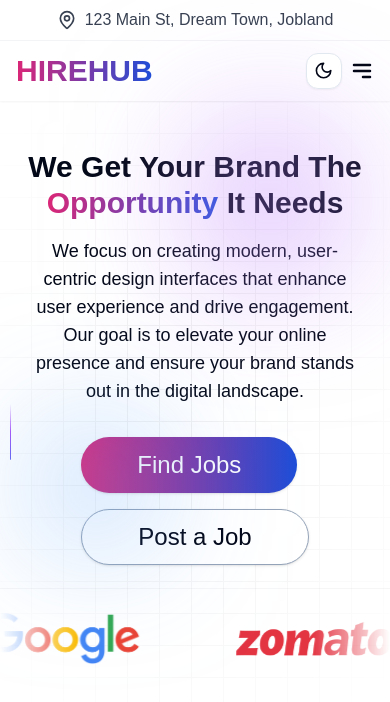
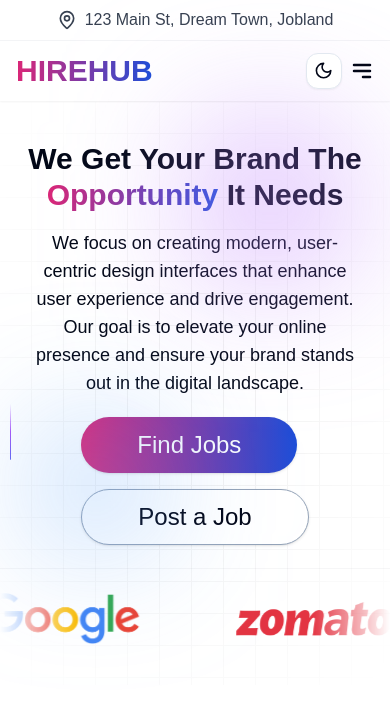
Before and after one commit to Farhan-6710/HireHub, a Next.js app: page / in a window 390 px wide. Shown: the top 702 px of the page. Built offline with nearby package versions, Linux system fonts and the light colour scheme; no server answers; a web font is replaced by a local one.

Commit message:
looks-good

```diff
--- a/src/app/components/heroSection/Hero.tsx
+++ b/src/app/components/heroSection/Hero.tsx
@@ -16,7 +16,7 @@ const Hero = () => {
   const isInView = useInView(ref, { once: true }); // Trigger animation only once
 
   return (
-    <div className="flex flex-col justify-center items-center p-4 py-12 pb-6 xs:pb-8 sm:py-16 xl:py-24 xl:pb-10 2xl:py-28 2xl:pb-20 container mx-auto relative z-0">
+    <div className="flex flex-col justify-center items-center p-4 py-10 pb-6 xs:pb-8 sm:py-16 xl:py-24 xl:pb-10 2xl:py-28 2xl:pb-20 container mx-auto relative z-0">
 
       <motion.h1
         ref={ref}
@@ -42,7 +42,7 @@ const Hero = () => {
         user experience and drive engagement. Our goal is to elevate your online
         presence and ensure your brand stands out in the digital landscape.
       </motion.p>
-      <div className="flex flex-col xs:flex-row gap-4 md:gap-6 relative z-10 group mt-4">
+      <div className="flex flex-col xs:flex-row gap-4 md:gap-6 relative z-10 group mt-1">
         <motion.div
           ref={ref}
           variants={fadeSlideRight}
```
